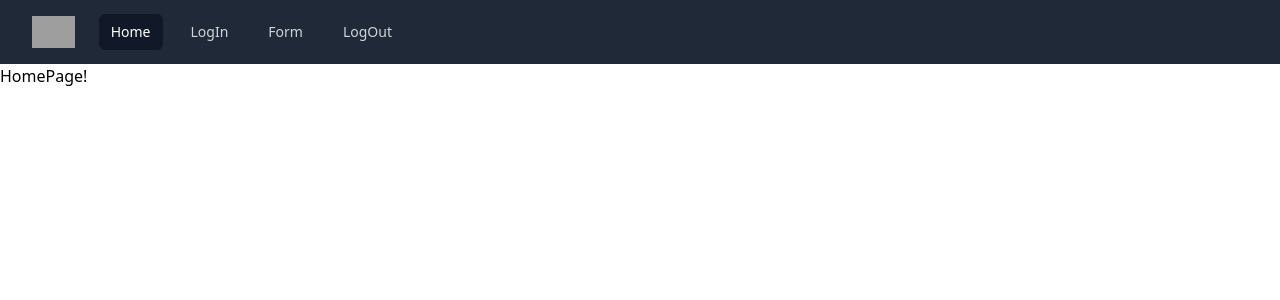
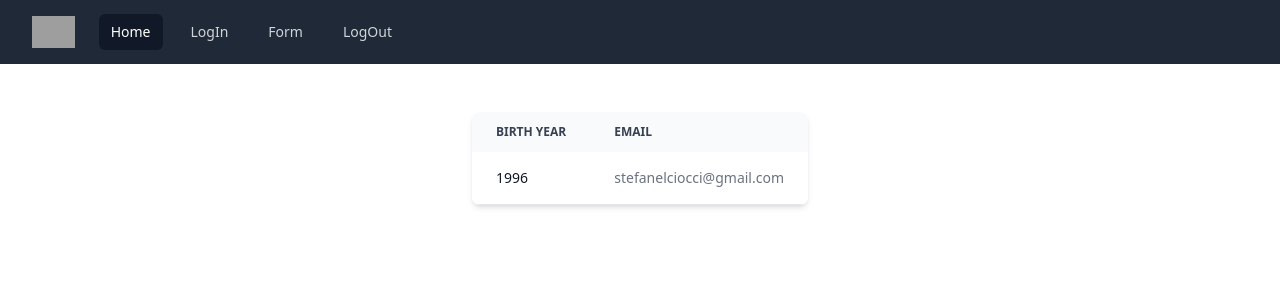
Before and after one commit to stefanciocirlan/pro-app-tech-project, a React (Create React App) app: page / in a window 1280 px wide. Shown: the top 300 px of the page. Built offline with nearby package versions, Linux system fonts and the light colour scheme; grey boxes are pictures that could not be loaded.

Commit message:
Static pages created.

```diff
--- a/src/App.js
+++ b/src/App.js
@@ -6,20 +6,19 @@ import FormPage from "./pages/FormPage";
 import LogOut from "./pages/LogOut";
 import Navbar from "./components/Navbar";
 
-
-
-
 function App() {
   return (
-    <div>
-      <Navbar/>
-      <Routes>
-        <Route path={AppRoutes.Root.path} element={<Home/>}></Route>
-        <Route path={AppRoutes.LogIn.path} element={<LogIn/>}></Route>
-        <Route path={AppRoutes.Form.path} element={<FormPage/>}></Route>
-        <Route path={AppRoutes.LogOut.path} element={<LogOut/>}></Route>
-      </Routes>
-    </div>
+    <>
+      <Navbar />
+      <div className="flex min-h-full items-center justify-center py-12 px-4 sm:px-6 lg:px-8">
+        <Routes>
+          <Route path={AppRoutes.Root.path} element={<Home />}></Route>
+          <Route path={AppRoutes.LogIn.path} element={<LogIn />}></Route>
+          <Route path={AppRoutes.Form.path} element={<FormPage />}></Route>
+          <Route path={AppRoutes.LogOut.path} element={<LogOut />}></Route>
+        </Routes>
+      </div>
+    </>
   );
 }
 
--- a/src/pages/FormPage.js
+++ b/src/pages/FormPage.js
@@ -1,5 +1,58 @@
-const Form = () => {
-    return <div>Form Page!</div>
+import { Formik, Field, Form } from "formik";
+
+const FormPage = () => {
+  return (
+    <div className="w-full max-w-md space-y-8">
+      <h2 className="mt-6 text-center text-3xl font-bold tracking-tight text-gray-900">
+        Insert User
+      </h2>
+      <Formik
+        initialValues={{
+          birthYear: "",
+          email: "",
+        }}
+        onSubmit={async (values) => {
+          await new Promise((r) => setTimeout(r, 500));
+          alert(JSON.stringify(values, null, 2));
+        }}
+      >
+        <Form className="mt-8 space-y-6">
+          <div className="-space-y-px rounded-md shadow-sm">
+            <div>
+              <label htmlFor="birthYear" className="sr-only">
+                Birth Year
+              </label>
+              <Field
+                id="birthYear"
+                name="birthYear"
+                placeholder="Birth Year"
+                required
+                className="relative block w-full appearance-none rounded-none rounded-t-md border border-gray-300 px-3 py-2 text-gray-900 placeholder-gray-500 focus:z-10 focus:border-indigo-500 focus:outline-none focus:ring-indigo-500 sm:text-sm"
+              />
+            </div>
+          </div>
+          <label htmlFor="email" className="sr-only">
+            Email
+          </label>
+          <Field
+            id="email"
+            name="email"
+            placeholder="Email"
+            type="email"
+            className="relative block w-full appearance-none rounded-none rounded-b-md border border-gray-300 px-3 py-2 text-gray-900 placeholder-gray-500 focus:z-10 focus:border-indigo-500 focus:outline-none focus:ring-indigo-500 sm:text-sm"
+          />
+          <div>
+            <button
+              type="submit"
+              className="group relative flex w-full justify-center bg-gray-800 text-gray-300 hover:bg-gray-500 font-semibold hover:text-white py-2 px-4 border rounded-md text-base font-medium "
+            >
+              Submit
+            </button>
+          </div>
+        </Form>
+      </Formik>
+    </div>
+  );
 };
 
-export default Form;
+export default FormPage;
--- a/src/pages/HomePage.js
+++ b/src/pages/HomePage.js
@@ -1,5 +1,33 @@
 const HomePage = () => {
-    return <div>HomePage!</div>
+  return (
+    <div class="max-w-2xl mx-auto">
+      <div class="relative overflow-x-auto shadow-md sm:rounded-lg">
+        <table class="w-full text-sm text-left text-gray-500 dark:text-gray-400">
+          <thead class="text-xs text-gray-700 uppercase bg-gray-50 dark:bg-gray-700 dark:text-gray-400">
+            <tr>
+              <th scope="col" class="px-6 py-3">
+                Birth Year
+              </th>
+              <th scope="col" class="px-6 py-3">
+                Email
+              </th>
+            </tr>
+          </thead>
+          <tbody>
+            <tr class="bg-white border-b dark:bg-gray-800 dark:border-gray-700 hover:bg-gray-50 dark:hover:bg-gray-600">
+              <th
+                scope="row"
+                class="px-6 py-4 font-medium text-gray-900 dark:text-white whitespace-nowrap"
+              >
+                1996
+              </th>
+              <td class="px-6 py-4">stefanelciocci@gmail.com</td>
+            </tr>
+          </tbody>
+        </table>
+      </div>
+    </div>
+  );
 };
 
 export default HomePage;
--- a/src/pages/LogIn.js
+++ b/src/pages/LogIn.js
@@ -1,5 +1,17 @@
+import { AppRoutes } from "../routes/routes";
+import { Link } from "react-router-dom";
+
 const LogIn = () => {
-  return <div>LogIn Page!</div>;
+  return (
+    <div className="m-3">
+      <Link
+        to={AppRoutes.Form.path}
+        className="bg-gray-800 text-gray-300 hover:bg-gray-500 font-semibold hover:text-white py-2 px-4 border rounded-md text-base font-medium "
+      >
+        Log In
+      </Link>
+    </div>
+  );
 };
 
 export default LogIn;
```
